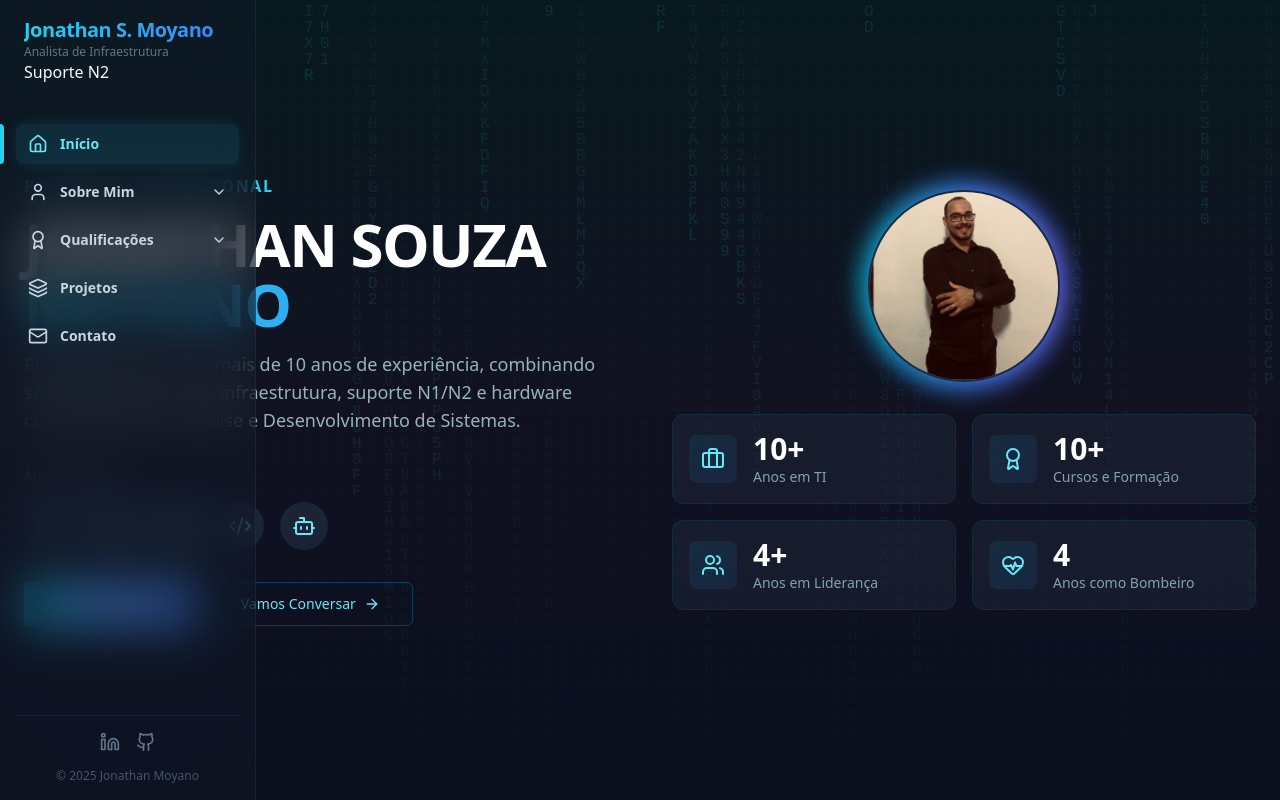
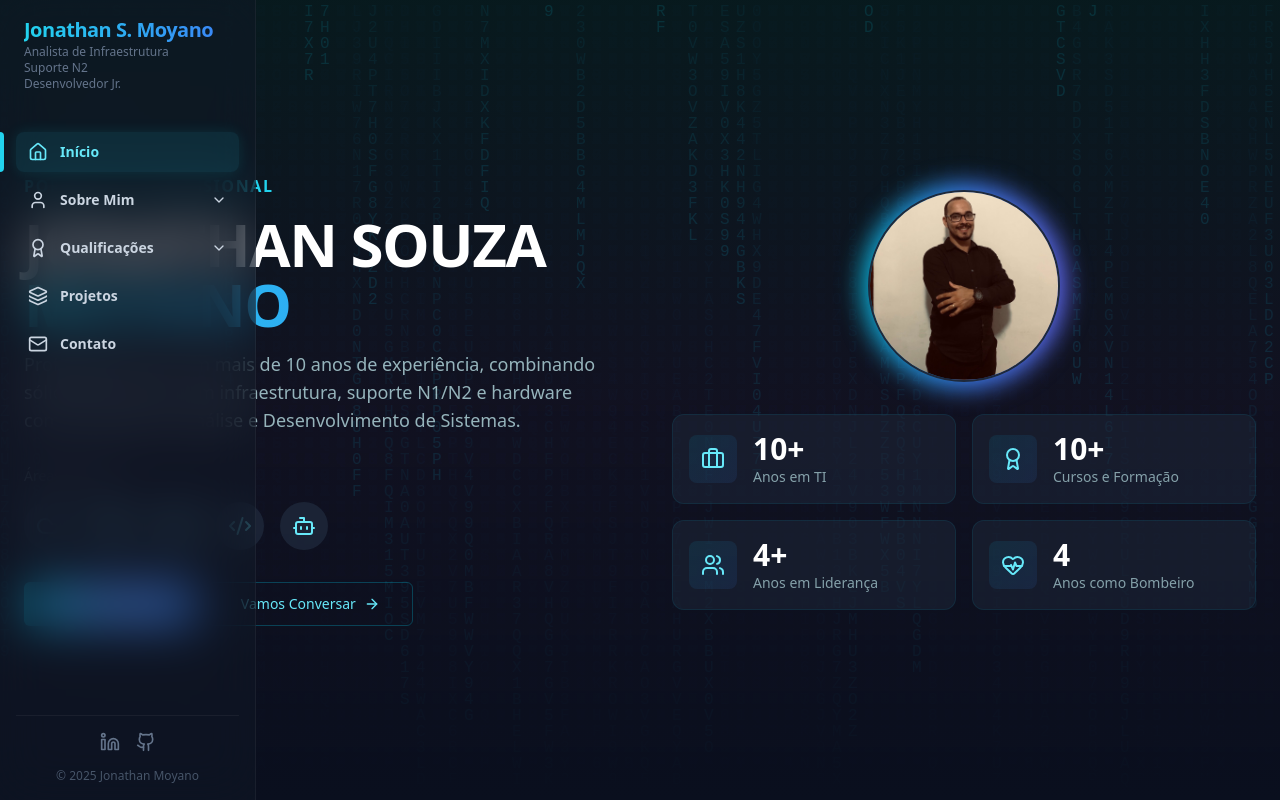
Before and after one commit to JonathanMoyano/portifolio, a Next.js app: page / in a window 1280 px wide. Built offline with nearby package versions, Linux system fonts and the light colour scheme.

Commit message:
Update navigation.jsx

```diff
--- a/src/components/shared/navigation.jsx
+++ b/src/components/shared/navigation.jsx
@@ -138,7 +138,10 @@ const DesktopNav = () => (
       <h1 className="bg-gradient-to-r from-cyan-400 to-blue-500 bg-clip-text text-xl font-bold text-transparent">
         Jonathan S. Moyano
       </h1>
-      <p className="text-xs text-slate-500">Analista de Infraestrutura </p> <p>Suporte N2</p>
+      <p className="text-xs text-slate-500">Analista de Infraestrutura </p>
+      <p className="text-xs text-slate-500">Suporte N2</p>
+      <p className="text-xs text-slate-500">Desenvolvedor Jr. </p>
+
     </motion.div>
     <motion.div initial="hidden" animate="visible" variants={{ visible: { transition: { staggerChildren: 0.05 }}}} className="flex-1 space-y-2">
       {menuItems.map((item) => (
```
